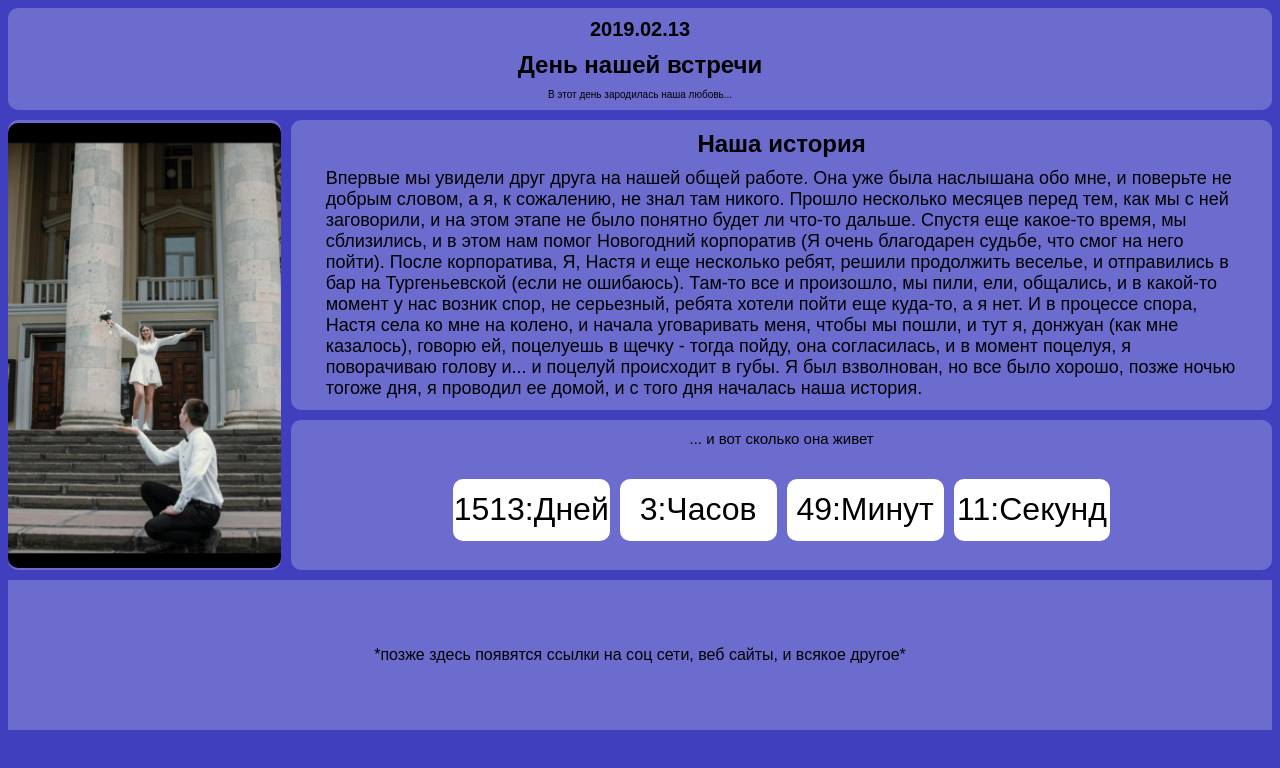
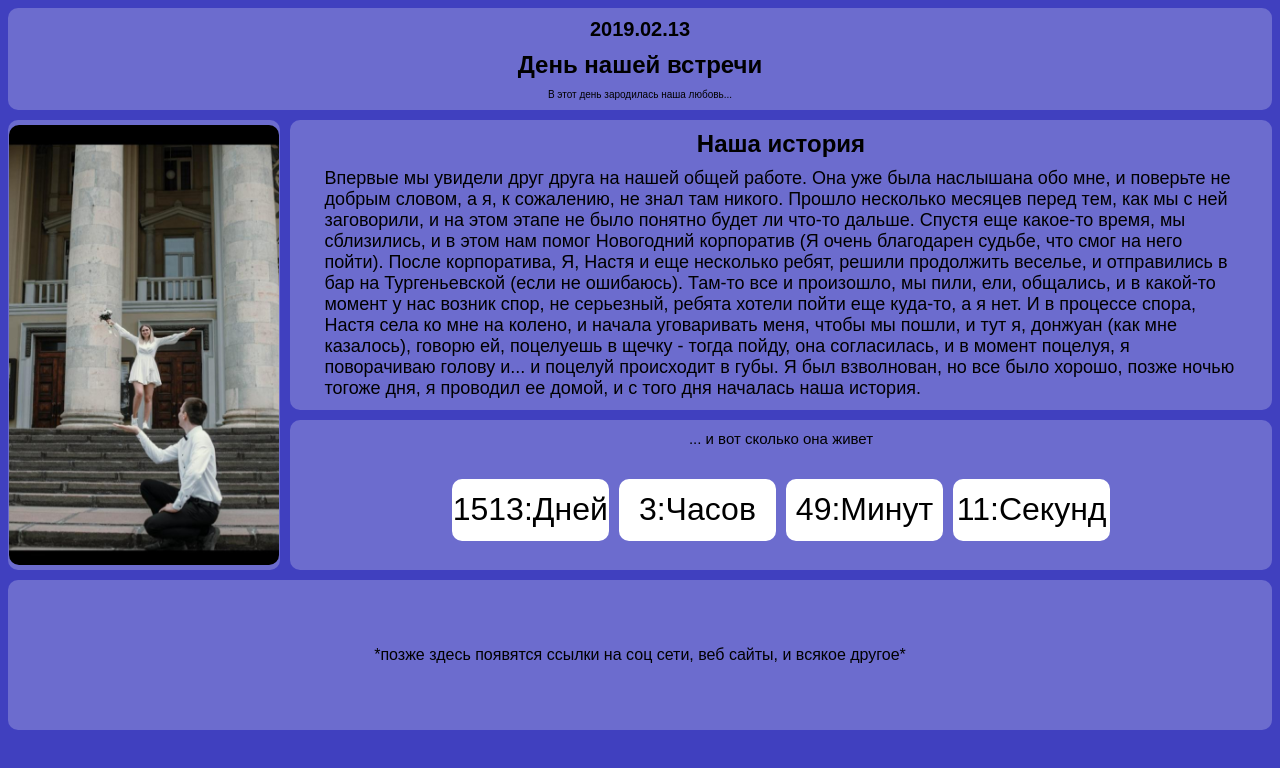
Before and after one commit to MisheninRoman/codeName-DayCounter-, a plain HTML site: page index.html in a window 1280 px wide. Drawn offline with Linux system fonts and the light colour scheme.

Commit message:
someChanges

```diff
--- a/src/sass/style.sass
+++ b/src/sass/style.sass
@@ -45,7 +45,7 @@ body
         img
             object-fit: cover
             margin: 0 auto
-            height: 445px
+            height: 440px
             border-radius: 10px
     &-wrapper
         display: flex
@@ -108,3 +108,4 @@ body
         background-color: #6c6cce
         justify-content: center
         align-items: center
+        border-radius: 10px
```
Also changed, not shown: src/css/style.css.
